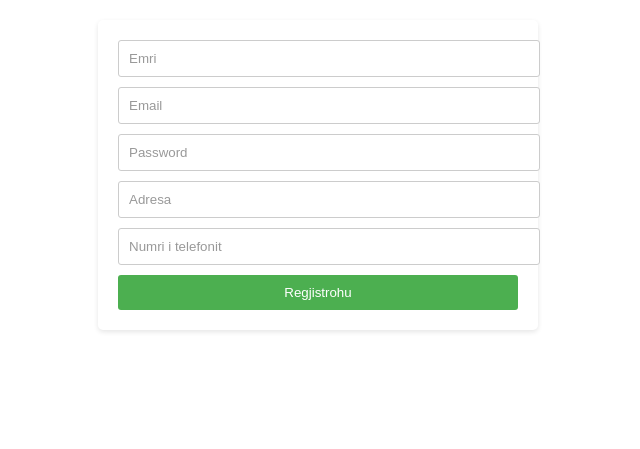
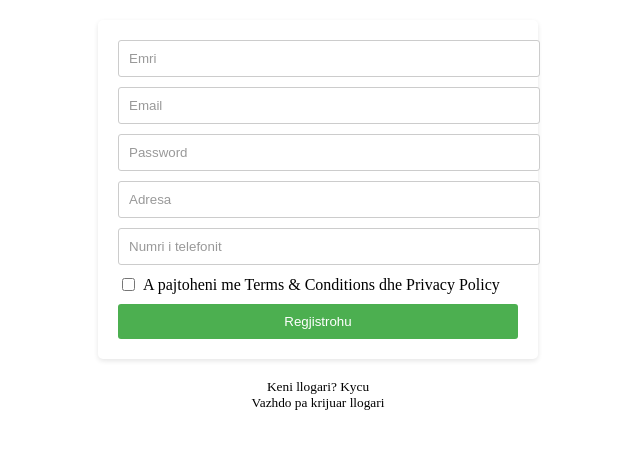
Before and after one commit to bleronsy/FastFoodApp, a PHP site: page /regjistrohu.php in a window 1280 px wide. Shown: the top 449 px of the page, without its empty margins (322-962 px from the left). Run offline with PHP 8.4, Linux system fonts and the light colour scheme.

Commit message:
Some changes

```diff
--- a/regjistrohu.php
+++ b/regjistrohu.php
@@ -13,11 +13,16 @@ if ($_SERVER['REQUEST_METHOD'] === 'POST') {
     if ($conn->connect_error) {
         die('Connection Failed: ' . $conn->connect_error);
     } else {
+        // Check if terms and conditions are accepted
+        if (isset($_POST['terms'])) {
             $stmt = $conn->prepare("INSERT INTO regjistrimi (Emri, Email, Password, Adresa, NrTel) VALUES (?, ?, ?, ?, ?)");
             $stmt->bind_param("sssss", $Emri, $Email, $Password, $Adresa, $NrTel);
             $stmt->execute();
             echo "Registration successful...";
             $stmt->close();
+        } else {
+            echo "Please accept the Terms & Conditions.";
+        }
     }
 }
 ?>
@@ -38,7 +43,22 @@ if ($_SERVER['REQUEST_METHOD'] === 'POST') {
         <input type="password" name="password" placeholder="Password">
         <input type="text" name="adresa" placeholder="Adresa">
         <input type="text" name="nrtel" placeholder="Numri i telefonit">
+        <div class="terms-checkbox">
+            <input type="checkbox" name="terms" id="terms-checkbox">
+            <label for="terms-checkbox">A pajtoheni me <span>Terms & Conditions</span> dhe <span>Privacy Policy</span></label>
+        </div>
         <input type="submit" value="Regjistrohu">
     </form>
+    <a href="./kycu.php" class="keni_llogari">Keni llogari? Kycu</a>
+    <a href="" class="pa_llogari">Vazhdo pa krijuar llogari</a>
+    <p class="form-message">
+        <?php
+        if ($_SERVER['REQUEST_METHOD'] === 'POST') {
+            if (!isset($_POST['terms'])) {
+                echo "Please accept the Terms & Conditions.";
+            }
+        }
+        ?>
+    </p>
 </body>
 </html>
--- a/styles/regjistrohu.css
+++ b/styles/regjistrohu.css
@@ -45,3 +45,35 @@ form {
   margin-bottom: 20px;
   color: #333333;
 }
+
+.terms-checkbox {
+  display: flex;
+  align-items: center;
+  margin-bottom: 10px;
+}
+
+.terms-checkbox label {
+  margin-left: 5px;
+}
+
+p.form-message {
+  text-align: center;
+  font-size: 14px;
+  color: #333333;
+}
+
+.keni_llogari{
+  text-decoration: none;
+  color: black;
+  display: block;
+  text-align: center;
+  font-size: smaller;
+}
+
+.pa_llogari{
+  text-decoration: none;
+  color: black;
+  display: block;
+  text-align: center;
+  font-size: smaller;
+}
```
Lines whose indentation alone changed are shown as unchanged.
